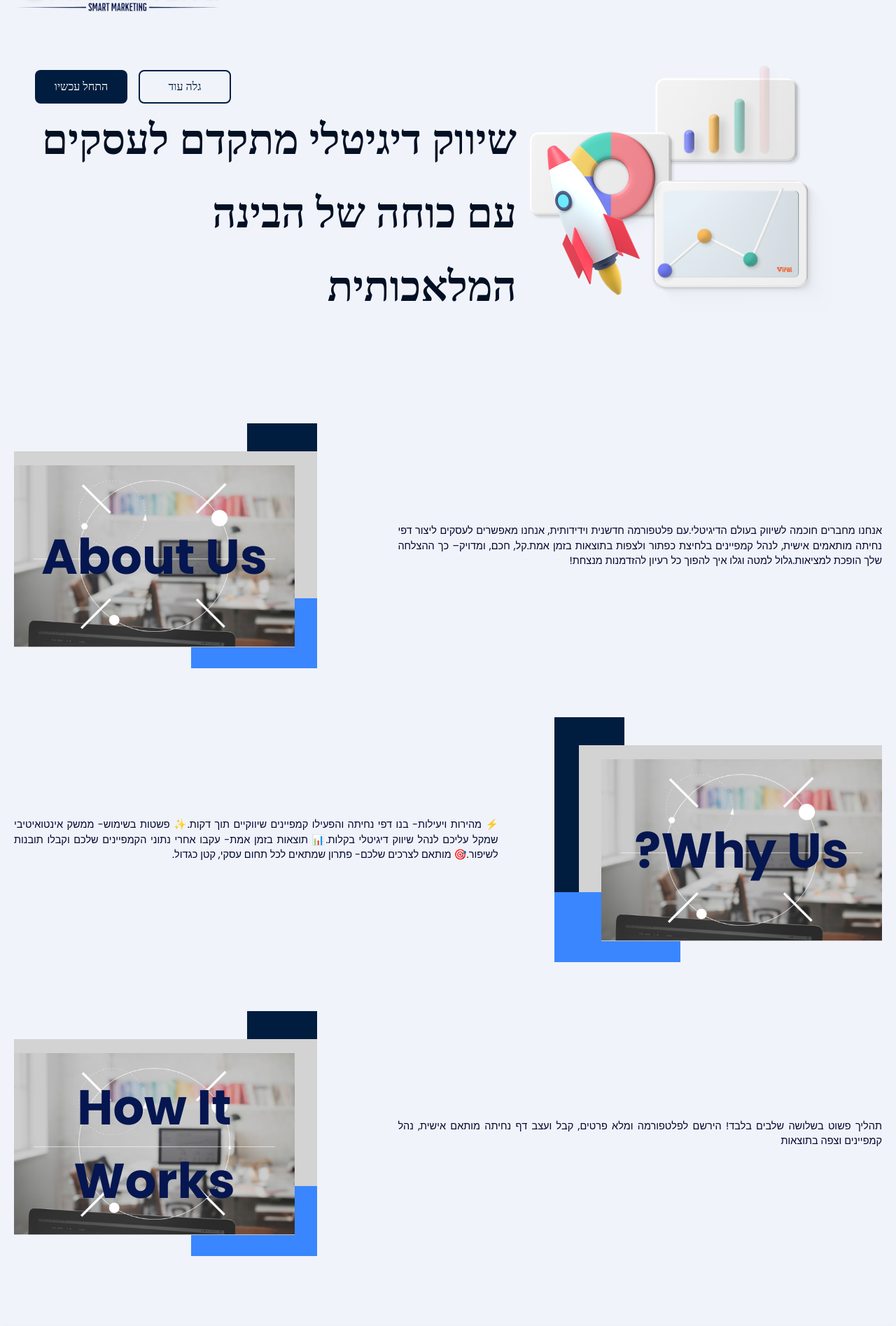
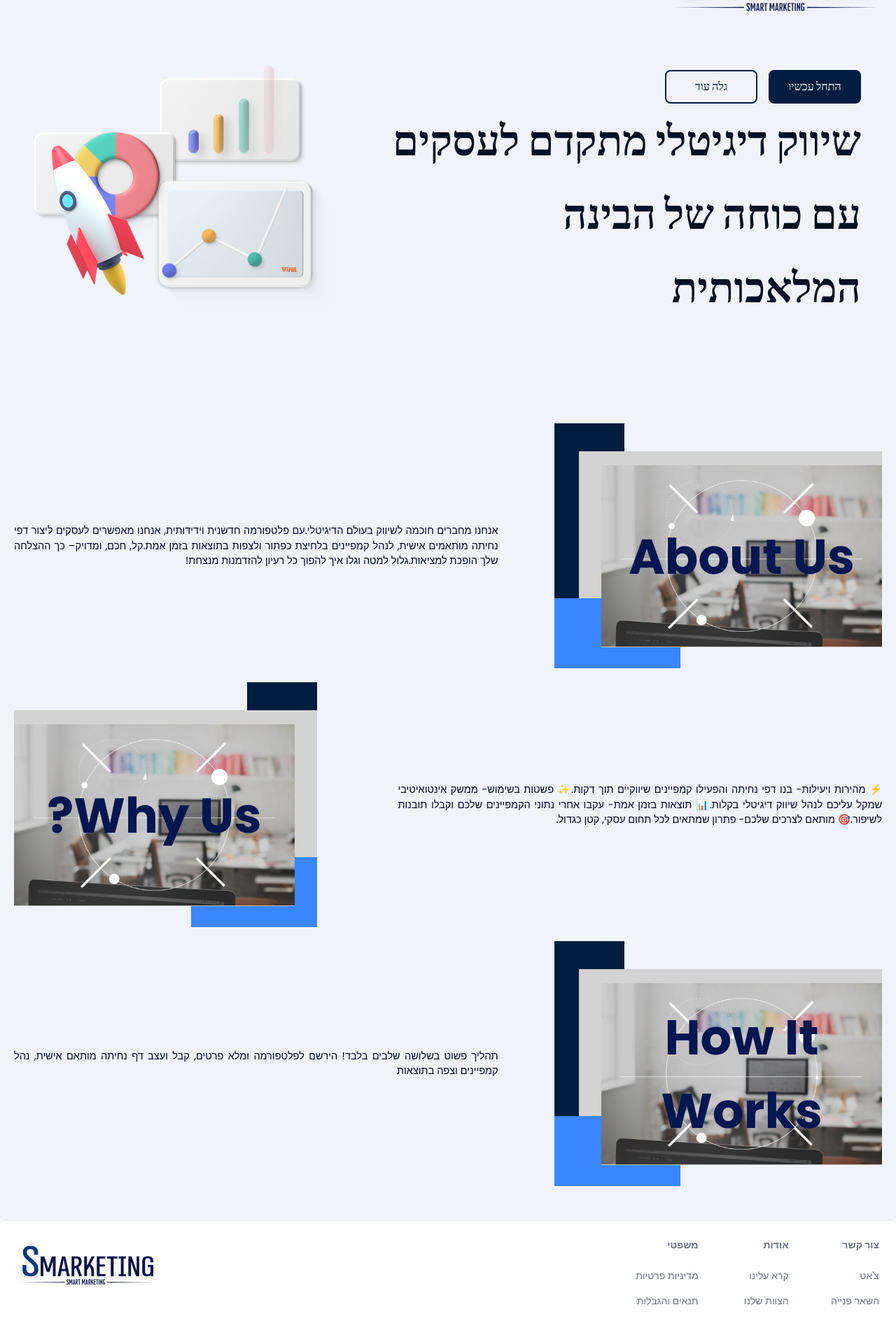
Before and after one commit to AdamBenDavid/Smarketing-Client, a React (Vite) app: page / in a window 1280 px wide. Shown: the part 85-1980 px from the top of the page at 70% size. Built offline with nearby package versions, Linux system fonts and the light colour scheme; no server answers.

Commit message:
fix css and landing page

```diff
--- a/index.html
+++ b/index.html
@@ -2,6 +2,10 @@
 <!-- <html lang="en" dir="rtl"></html> -->
 <html lang="en">
   <head>
+    <link
+      href="https://fonts.googleapis.com/css2?family=Assistant:wght@200;300;400;600;700;800&display=swap"
+      rel="stylesheet"
+    />
     <meta charset="UTF-8" />
     <link rel="icon" type="image/svg+xml" href="/vite.svg" />
     <meta name="viewport" content="width=device-width, initial-scale=1.0" />
--- a/package.json
+++ b/package.json
@@ -12,6 +12,7 @@
   "dependencies": {
     "@emotion/react": "^11.14.0",
     "@emotion/styled": "^11.14.0",
+    "@fontsource/assistant": "^5.2.5",
     "@mui/icons-material": "^6.4.6",
     "@mui/material": "^6.4.0",
     "@nivo/bar": "^0.88.0",
--- a/src/components/UI/SeconderyButton.tsx
+++ b/src/components/UI/SeconderyButton.tsx
@@ -1,11 +1,16 @@
 interface SeconderyButtonProps {
   text: string;
+  onClick: () => void;
 }
 
-const SeconderyButton: React.FC<SeconderyButtonProps> = ({ text }) => {
+const SeconderyButton: React.FC<SeconderyButtonProps> = ({ text, onClick }) => {
   return (
     <div>
-      <button className="register-button" style={styles.button}>
+      <button
+        className="register-button"
+        style={styles.button}
+        onClick={onClick}
+      >
         {text}
       </button>
     </div>
--- a/src/pages/landingPageScreen/Hero Section/HeaderMenu.tsx
+++ b/src/pages/landingPageScreen/Hero Section/HeaderMenu.tsx
@@ -30,7 +30,7 @@ const styles = {
     justifyContent: "center",
     gap: "100px",
     padding: 0,
-    margin: 0,
+    margin: "0px",
     flexDirection: "row-reverse" as const,
   },
   menuItem: {
--- a/src/pages/landingPageScreen/Hero Section/HeroSection.tsx
+++ b/src/pages/landingPageScreen/Hero Section/HeroSection.tsx
@@ -4,8 +4,8 @@ import ProfileIcon from "./ProfileIcon";
 const HeroSection: React.FC = () => {
   return (
     <div style={styles.container} className="hero-section">
+      <Logo size="300px" />
       <ProfileIcon />
-      <Logo size="300px" />
     </div>
   );
 };
--- a/src/pages/landingPageScreen/LandingPage.tsx
+++ b/src/pages/landingPageScreen/LandingPage.tsx
@@ -8,25 +8,26 @@ const LandingPage: React.FC = ({}) => {
     <div style={styles} className="page">
       <HeroSection />
       <SecondSection />
+      <div id="explanations">
         <Explanations
-        direction="row-reverse"
+          direction="row"
           Header="About Us"
           imageSource="src/assets/explainPicture.png"
           text="אנחנו מחברים חוכמה לשיווק בעולם הדיגיטלי.עם פלטפורמה חדשנית וידידותית, אנחנו מאפשרים לעסקים ליצור דפי נחיתה מותאמים אישית, לנהל קמפיינים בלחיצת כפתור ולצפות בתוצאות בזמן אמת.קל, חכם, ומדויק– כך ההצלחה שלך הופכת למציאות.גלול למטה וגלו איך להפוך כל רעיון להזדמנות מנצחת!"
         />
         <Explanations
-        direction="row"
+          direction="row-reverse"
           Header="Why Us?"
           imageSource="src/assets/explainPicture.png"
           text="⚡ מהירות ויעילות- בנו דפי נחיתה והפעילו קמפיינים שיווקיים תוך דקות.✨ פשטות בשימוש- ממשק אינטואיטיבי שמקל עליכם לנהל שיווק דיגיטלי בקלות.📊 תוצאות בזמן אמת- עקבו אחרי נתוני הקמפיינים שלכם וקבלו תובנות לשיפור.🎯 מותאם לצרכים שלכם- פתרון שמתאים לכל תחום עסקי, קטן כגדול."
         />
         <Explanations
-        direction="row-reverse"
+          direction="row"
           Header="How It Works"
           imageSource="src/assets/explainPicture.png"
           text="תהליך פשוט בשלושה שלבים בלבד! הירשם לפלטפורמה ומלא פרטים, קבל ועצב דף נחיתה מותאם אישית, נהל קמפיינים וצפה בתוצאות"
         />
-
+      </div>
       <FooterComp />
     </div>
   );
--- a/src/pages/landingPageScreen/Second Section/SecondSection.tsx
+++ b/src/pages/landingPageScreen/Second Section/SecondSection.tsx
@@ -4,12 +4,20 @@ import MainAnimation from "./MainAnimation";
 import MainSentence from "./MainSentence";
 
 const SecondSection: React.FC = () => {
+  const scrollToSection = () => {
+    const targetSection = document.getElementById("explanations");
+    if (targetSection) {
+      targetSection.scrollIntoView({ behavior: "smooth" });
+    }
+    console.log("scrolling to explanations " + targetSection);
+  };
+
   return (
     <div className="second-section" style={styles.section}>
       <div style={styles.rightSection}>
         <div style={styles.buttonsContainer}>
           <MainButton text="התחל עכשיו" />
-          <SeconderyButton text="גלה עוד" />
+          <SeconderyButton text="גלה עוד" onClick={scrollToSection} />
         </div>
         <MainSentence />
       </div>
@@ -23,13 +31,13 @@ const SecondSection: React.FC = () => {
 
 const styles = {
   section: {
+    direction: "rtl" as const,
     display: "flex",
-    flexDirection: "row-reverse" as const, // צד ימין ושמאל באותה שורה
-    alignItems: "center", // יישור אנכי
-    width: "100%", // מניעת גלילה אופקית
-    padding: "50px", // מסיר רווחים מכל הצדדים
-    paddingTop: "0px", // מסיר רווח מלמעלה
-    gap: "20px", // מסיר רווח בין צד ימין לשמאל
+    alignItems: "center",
+    width: "100%",
+    padding: "50px",
+    paddingTop: "0px",
+    gap: "20px",
     boxSizing: "border-box" as const,
     margin: "0px",
   },
@@ -37,14 +45,15 @@ const styles = {
   rightSection: {
     display: "flex",
     flexDirection: "column" as const,
-    alignItems: "flex-end", // כל התוכן בצד ימין
+    alignItems: "flex",
     maxWidth: "60%", // נותן יותר מקום לצד ימין
   },
 
   buttonsContainer: {
     display: "flex",
-    flexDirection: "row-reverse" as const, // כפתורים מימין לשמאל
     gap: "16px",
+    width: "100%",
+    justifyContent: "flex",
   },
 
   leftSection: {
--- a/src/pages/landingPageScreen/components/Footer/FooterClient.tsx
+++ b/src/pages/landingPageScreen/components/Footer/FooterClient.tsx
@@ -9,8 +9,6 @@ export default function FooterComp() {
     <Footer container className="rtl" style={styles.rtl as React.CSSProperties}>
       <div className="w-full">
         <div className="grid w-full justify-between sm:flex sm:justify-between md:flex md:grid-cols-1">
-          <Logo size="200px" />
-
           <div className="grid grid-cols-2 gap-8 sm:mt-4 sm:grid-cols-3 sm:gap-6">
             <div>
               <Footer.Title title="צור קשר" />
@@ -35,6 +33,8 @@ export default function FooterComp() {
               </Footer.LinkGroup>
             </div>
           </div>
+
+          <Logo size="200px" />
         </div>
 
         <Footer.Divider />
@@ -59,7 +59,7 @@ export default function FooterComp() {
 
 const styles = {
   rtl: {
-    margin: "50px",
+    margin: "0px",
     direction: "rtl",
     textAlign: "right",
   },
--- a/src/theme.ts
+++ b/src/theme.ts
@@ -163,30 +163,30 @@ export const themeSettings = (mode: any) => {
           }),
     },
     typography: {
-      fontFamily: ["Source Sans Pro", "sans-serif"].join(","),
+      fontFamily: ["Assistant", "sans-serif"].join(","), // שינוי הפונט לכל הפרויקט
       fontSize: 12,
       h1: {
-        fontFamily: ["Source Sans Pro", "sans-serif"].join(","),
+        fontFamily: ["Assistant", "sans-serif"].join(","),
         fontSize: 40,
       },
       h2: {
-        fontFamily: ["Source Sans Pro", "sans-serif"].join(","),
+        fontFamily: ["Assistant", "sans-serif"].join(","),
         fontSize: 32,
       },
       h3: {
-        fontFamily: ["Source Sans Pro", "sans-serif"].join(","),
+        fontFamily: ["Assistant", "sans-serif"].join(","),
         fontSize: 24,
       },
       h4: {
-        fontFamily: ["Source Sans Pro", "sans-serif"].join(","),
+        fontFamily: ["Assistant", "sans-serif"].join(","),
         fontSize: 20,
       },
       h5: {
-        fontFamily: ["Source Sans Pro", "sans-serif"].join(","),
+        fontFamily: ["Assistant", "sans-serif"].join(","),
         fontSize: 16,
       },
       h6: {
-        fontFamily: ["Source Sans Pro", "sans-serif"].join(","),
+        fontFamily: ["Assistant", "sans-serif"].join(","),
         fontSize: 14,
       },
     },
--- a/src/utiles/index.css
+++ b/src/utiles/index.css
@@ -1,3 +1,4 @@
+@import url("https://fonts.googleapis.com/css2?family=Assistant:wght@200;300;400;600;700;800&display=swap");
 @import "flowbite";
 
 html,
```
Also changed, not shown: 1 other file (tests, documents, lock files or other folders). Lines whose indentation alone changed are shown as unchanged.
